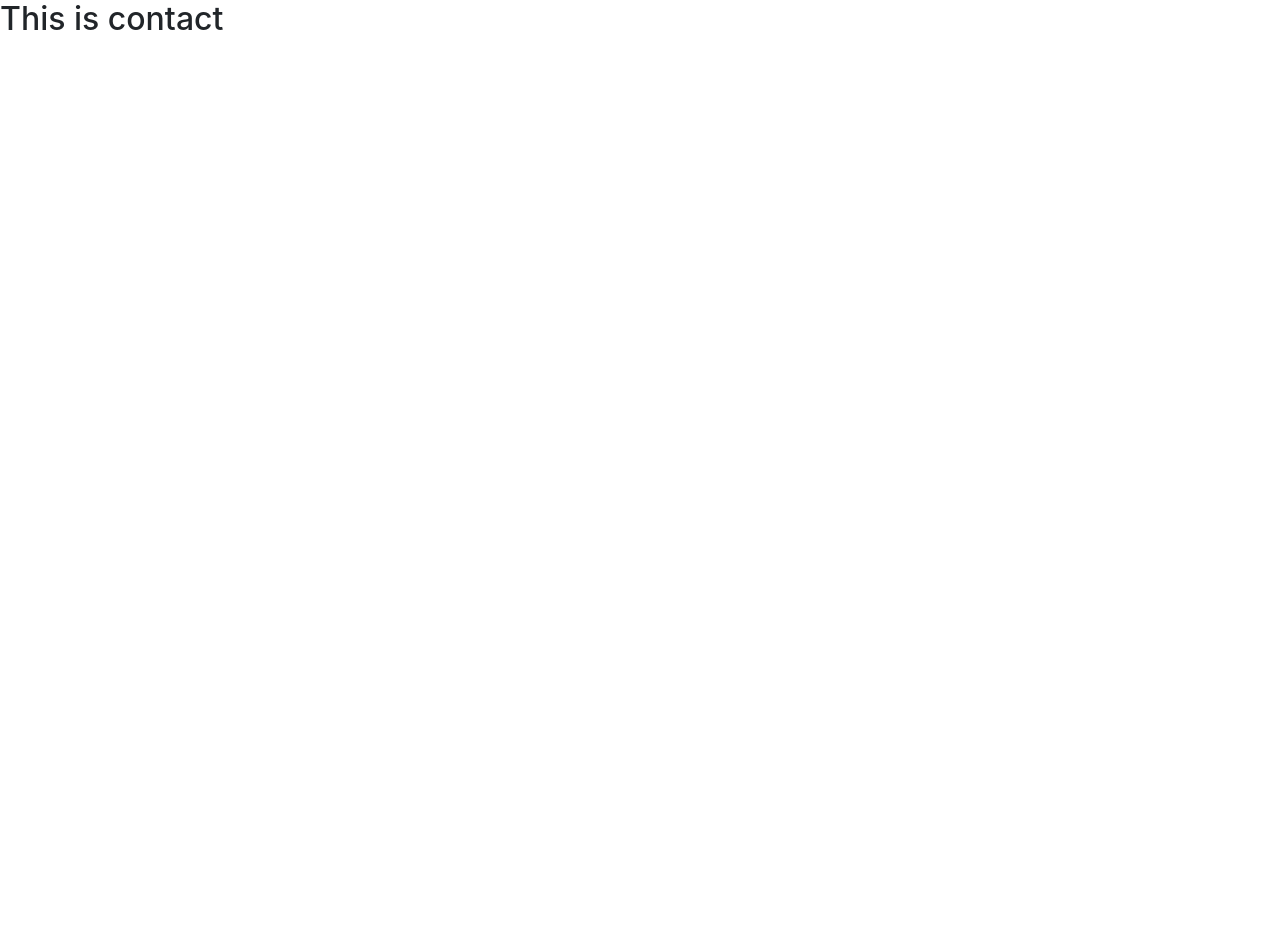
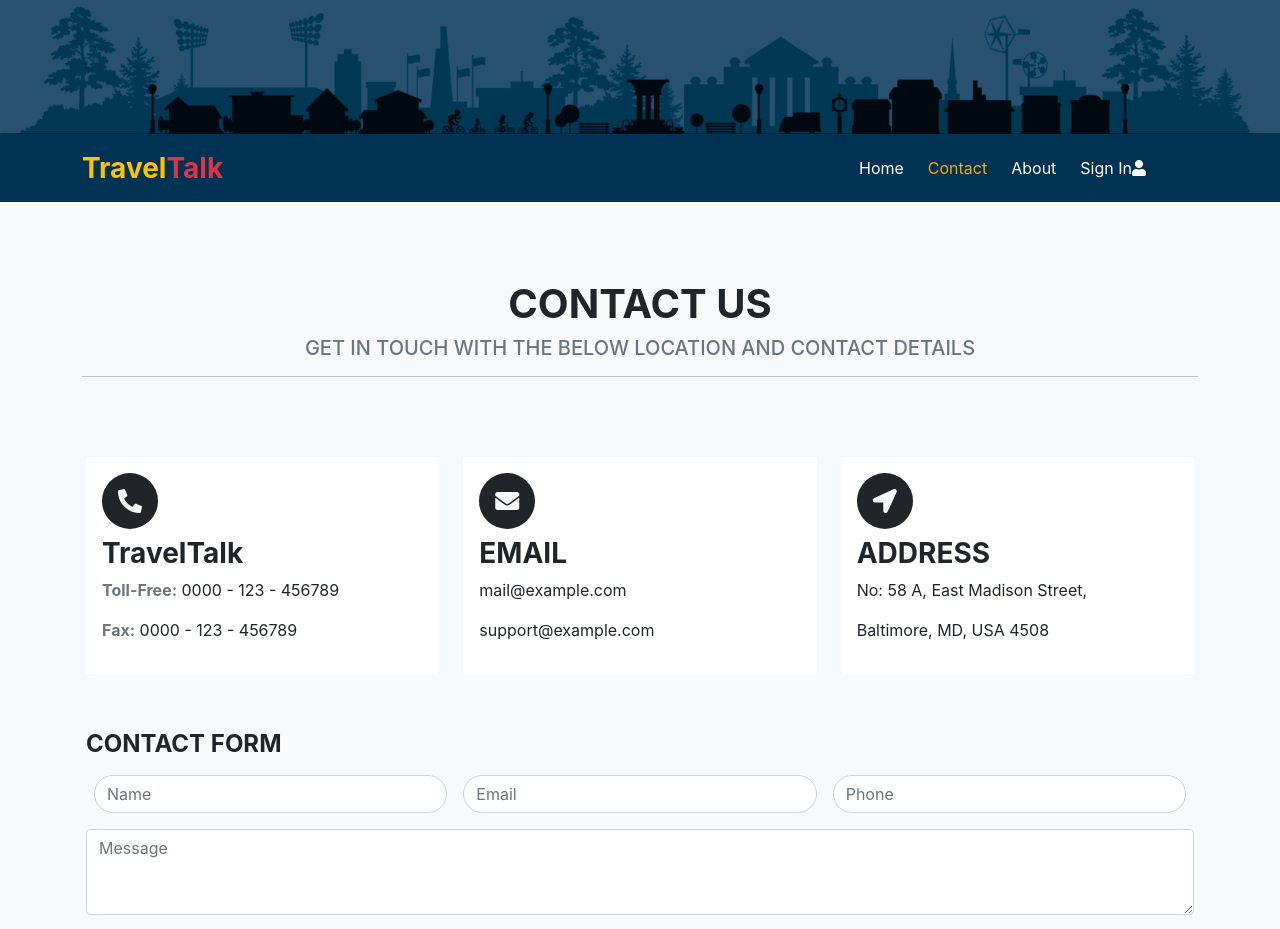
Before and after one commit to Sharif33/TravelTalk, a React (Create React App) app: page /contact in a window 1280 px wide. Shown: the top 929 px of the page. Before the commit the page ends 800 px from the top, so only its background shows below. Built offline with nearby package versions, Linux system fonts and the light colour scheme; no server answers.

Commit message:
approval user blog

```diff
--- a/public/index.html
+++ b/public/index.html
@@ -27,7 +27,10 @@
     <!-- Bootstarp5 -->
     <link href="https://cdn.jsdelivr.net/npm/bootstrap@5.1.3/dist/css/bootstrap.min.css" rel="stylesheet" integrity="sha384-1BmE4kWBq78iYhFldvKuhfTAU6auU8tT94WrHftjDbrCEXSU1oBoqyl2QvZ6jIW3" crossorigin="anonymous">
 
-    <title>React App</title>
+      <!-- fontawesome -->
+      <link rel="stylesheet" href="https://use.fontawesome.com/releases/v5.15.4/css/all.css" integrity="sha384-DyZ88mC6Up2uqS4h/KRgHuoeGwBcD4Ng9SiP4dIRy0EXTlnuz47vAwmeGwVChigm" crossorigin="anonymous">
+
+    <title>Travel Talk</title>
   </head>
   <body>
     <noscript>You need to enable JavaScript to run this app.</noscript>
--- a/src/App.js
+++ b/src/App.js
@@ -5,6 +5,7 @@ import AuthProvider from './components/Contexts/AuthProvider/AuthProvider';
 import AddBlog from './components/Dashboard/Admin/AddBlog';
 // import AdminRoute from './components/Dashboard/Admin/AdminRoute';
 import MakeAdmin from './components/Dashboard/Admin/MakeAdmin';
+import ManageAllBlogs from "./components/Dashboard/Admin/ManageAllBlogs";
 import ManageBlogs from './components/Dashboard/Admin/ManageBlogs';
 import ManageCompare from './components/Dashboard/Admin/ManageCompare';
 import Dashboard from './components/Dashboard/Dashboard/Dashboard';
@@ -18,6 +19,7 @@ import About from './components/Pages/Home/About/About';
 import BlogDetails from './components/Pages/Home/Blogs/BlogDetails';
 import Contact from './components/Pages/Home/Contact/Contact';
 import Home from './components/Pages/Home/Home/Home';
+import ShareExperience from "./components/Pages/Home/ShareExperience/ShareExperience";
 
 function App() {
   return (
@@ -35,6 +37,9 @@ function App() {
           </PrivateRoute>} />
           <Route path="myCompare" element={<PrivateRoute>
             <MyCompare />
+          </PrivateRoute>} />
+          <Route path="shareExp" element={<PrivateRoute>
+            <ShareExperience />
           </PrivateRoute>} />
           <Route path="dashboard" element={<PrivateRoute>
               <Dashboard />
@@ -59,9 +64,13 @@ function App() {
               </AdminRoute>}>
                 </Route>
               <Route path={`/dashboard/manageBlogs`} element={<AdminRoute>
+                <ManageAllBlogs/>
+              </AdminRoute>}>
+              </Route>
+             {/*  <Route path={`/dashboard/manageBlogs`} element={<AdminRoute>
                 <ManageBlogs/>
               </AdminRoute>}>
-              </Route>
+              </Route> */}
             </Route>
         </Routes>
       </AuthProvider>
--- /dev/null
+++ b/src/components/Dashboard/Admin/ManageAllBlogs.js
@@ -0,0 +1,49 @@
+import { Paper, Table, TableCell, TableContainer, TableHead, TableRow } from '@mui/material';
+import React, { useEffect, useState } from 'react';
+import ManageBlogs from './ManageBlogs';
+
+const ManageAllBlogs = () => {
+    const [allImages, setAllImages] = useState([]);
+    useEffect(() => {
+        fetch('https://travel-talk.herokuapp.com/allBlogs')
+        .then(res => res.json())
+        .then(data => setAllImages(data))
+        .catch(error => {
+            // if (error) {
+            //     window.location.reload();
+            // }
+        });
+    }, []);
+    return (
+        <div>
+        <div className='container'>
+            <h4 className="text-center m-4">Manage All Images</h4><hr />
+        </div>
+        {
+            allImages[0]?._id &&
+            <div>
+            <TableContainer component={Paper}>
+            <Table sx={{}} aria-label="Manage blogs table">
+            <TableHead>
+                    <TableRow>
+                        <TableCell>Name</TableCell>
+                        <TableCell>Id</TableCell>
+                        <TableCell >email</TableCell>
+                        <TableCell >Status</TableCell>
+                        <TableCell >Action</TableCell>
+                    </TableRow>
+                </TableHead>
+            {
+                allImages.map(image => {
+                    return <ManageBlogs key={image._id} image={image} allImages={allImages} setAllImages={setAllImages} />
+                })
+            }
+                        </Table>
+        </TableContainer>
+        </div>
+        }
+    </div>
+    );
+};
+
+export default ManageAllBlogs;
--- a/src/components/Pages/Home/Contact/Contact.js
+++ b/src/components/Pages/Home/Contact/Contact.js
@@ -1,10 +1,64 @@
 import React from 'react';
+import Header from '../../../Shared/Header/Header';
 
 const Contact = () => {
     return (
         <div>
-            <h2>This is contact</h2>
-        </div>
+        <Header />
+      <div className='bg-light'>
+       <div  style={{paddingTop:"30px"}} className='bg-about text-dark'>
+       <div className='container py-5 text-center'>
+           <h1 className='fw-bold'>CONTACT US</h1>
+           <h5 className='text-secondary'>GET IN TOUCH WITH THE BELOW LOCATION AND CONTACT DETAILS</h5>
+           <hr />
+           </div>
+       </div>
+
+       <div className='container p-3'>
+       <div className='row row-cols-1 row-cols-md-3'>
+           <div className='col'>
+               <div className='card-hover bg-white p-3 rounded'>
+                   <h4><i className="fas rounded-circle p-3 bg-dark text-light fa-phone-alt"></i></h4>
+                   <h3 className='fw-bold'>TravelTalk</h3>
+                   <p><span className='fw-bold text-secondary'>Toll-Free:</span>  0000 - 123 - 456789</p>
+                   <p><span className='fw-bold text-secondary'>Fax:</span>  0000 - 123 - 456789</p>
+               </div>
+           </div>
+           <div className='col'>
+               <div className='card-hover bg-white p-3 rounded'>
+                   <h4><i className="fas rounded-circle p-3 bg-dark text-light fa-envelope"></i></h4>
+                   <h3 className='fw-bold'>EMAIL</h3>
+                   <p>mail@example.com</p>
+                   <p>support@example.com</p>
+               </div>
+           </div>
+           <div className='col'>
+               <div className='card-hover bg-white p-3 rounded'>
+                   <h4><i className="fas rounded-circle p-3 bg-dark text-light fa-location-arrow"></i></h4>
+                   <h3 className='fw-bold'>ADDRESS</h3>
+                   <p>No: 58 A, East Madison Street,</p>
+                   <p>Baltimore, MD, USA 4508</p>
+               </div>
+           </div>
+       </div>
+       <div className='py-5'>
+           <h4 className='py-2 fw-bold'>CONTACT FORM</h4>
+       <div className="mb-3 d-flex justify-content-between">
+<input type="text" className="form-control rounded-pill w-50 mx-2" id="exampleFormControlInput1" placeholder="Name"/>
+<input type="email" className="form-control rounded-pill w-50 mx-2" id="exampleFormControlInput1" placeholder="Email"/>
+<input type="number" className="form-control rounded-pill w-50 mx-2" id="exampleFormControlInput1" placeholder="Phone"/>
+</div>
+<div className="mb-3">
+<textarea className="form-control" id="exampleFormControlTextarea1" placeholder='Message' rows="3"></textarea>
+</div>
+<div className='text-center'>
+<button className='btn btn-dark btn-lg w-25 rounded-pill'>Send</button>
+</div>
+       </div>
+       </div>
+   </div>
+   {/* <Footer/> */}
+   </div>
     );
 };
 
--- /dev/null
+++ b/src/components/Pages/Home/ShareExperience/ShareExperience.js
@@ -0,0 +1,61 @@
+import axios from 'axios';
+import React from 'react';
+import { useForm } from 'react-hook-form';
+import useAuth from '../../../Hooks/useAuth/useAuth';
+
+const ShareExperience = () => {
+    const {user}=useAuth();
+    const { register, handleSubmit, reset } = useForm();
+
+    const onSubmit = data => {
+        // console.log(data);
+        data.isApproved = false;
+        data.userName=user?.displayName;
+        data.email=user?.email;
+        data.date=new Date().toLocaleDateString();
+        data.time=new Date().getTime().toLocaleString();
+
+        axios.post(`https://travel-talk.herokuapp.com/blogs`, data)
+            .then(res => {
+                if (res.data.insertedId) {
+                    alert('added successfully');
+                    reset();
+                }
+            })
+    }
+    return (
+        <div className="p-4 col-md-6 mx-auto">
+        <div className="shadow p-4 rounded bg-custom">
+            <h3 className="text-custom">Blog Added Section</h3>
+            <form className='custom-form' onSubmit={handleSubmit(onSubmit)}>
+                <input {...register("name", { required: true, maxLength: 100 })} placeholder="Name" />
+                <select {...register("category", { required: true })}>
+                <option>Select Category</option>
+                <option value="Adventure">Adventure</option>
+                <option value="Food">Food</option>
+                <option value="Culture">Culture</option>
+                <option value="Discovery">Discovery</option>
+                <option value="Destination">Destinations</option>
+                <option value="Camping">Camping</option>
+                <option value="Hiking">Hiking</option>
+                </select>
+                <input {...register("specs", { required: true, maxLength: 300 })} placeholder="Key Specification" />
+                <input {...register("location")} placeholder="Location" />
+                <input {...register("author")} placeholder="Author Name" />
+                {/* <input defaultValue={new Date().toLocaleDateString} {...register("date")} type="date"/>
+                <input defaultValue={new Date().getTime().toLocaleString} {...register("date")} type="time"/> */}
+                <input {...register("transport")} placeholder="Transport System" />
+                <input type="number" {...register("id")} placeholder="ID" />
+                <input type="number" {...register("cost")} placeholder="Price" />
+                <input type="number" step="0.1" min='1' max='5' {...register("star")} placeholder="Rating (out of 5)" />
+                <input type="number" {...register("rating")} placeholder="Reviews" />
+                <input {...register("image")} placeholder="image url" />
+                <textarea {...register("descriptin", { required: true })} placeholder="Description"></textarea>
+                <input className="btn btn-primary" type="submit" />
+            </form>
+        </div>
+    </div>
+    );
+};
+
+export default ShareExperience;
```
Also changed, not shown: src/components/Dashboard/Admin/ManageBlogs.js (+70 -45 lines), src/components/Shared/Header/Header.js (+6 -4 lines), src/components/images/header.png (added).
